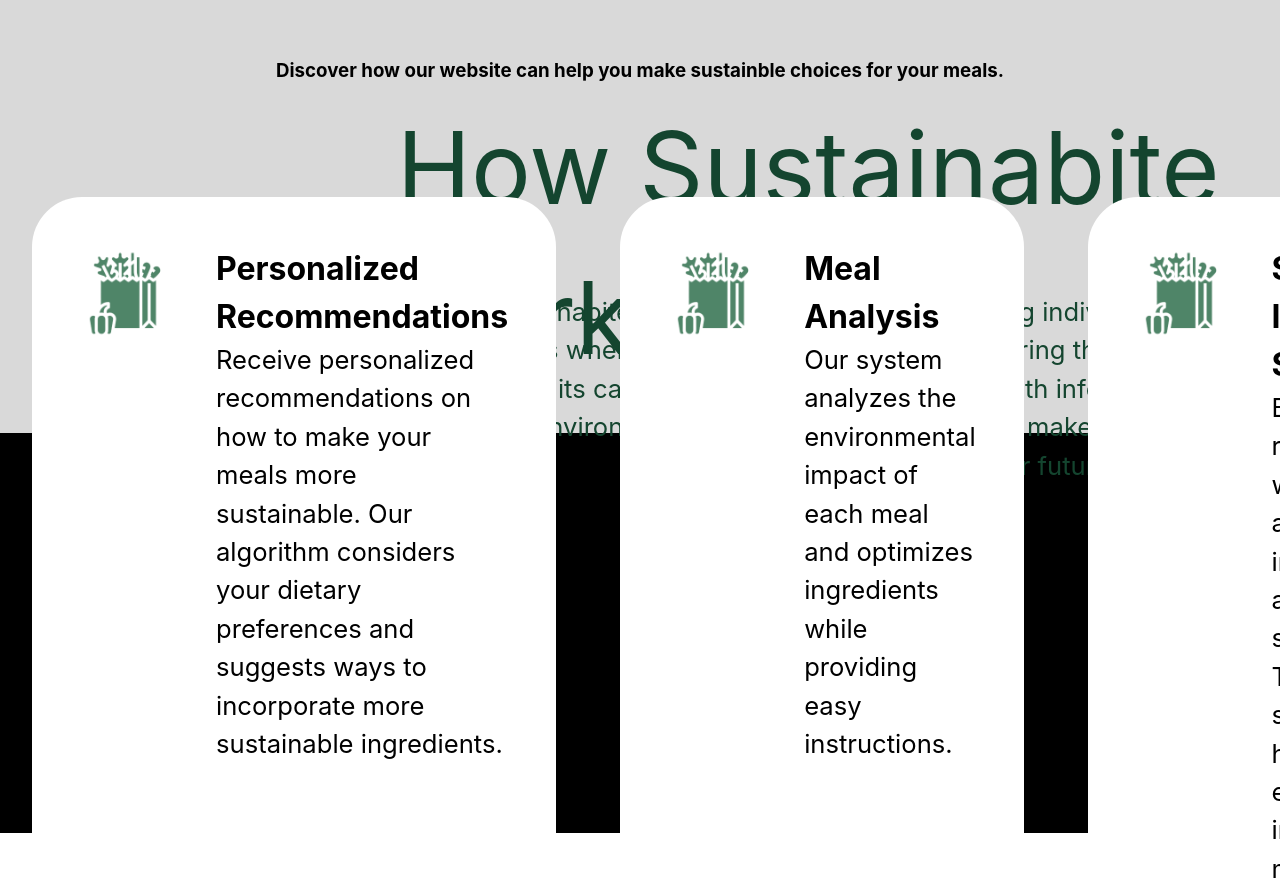
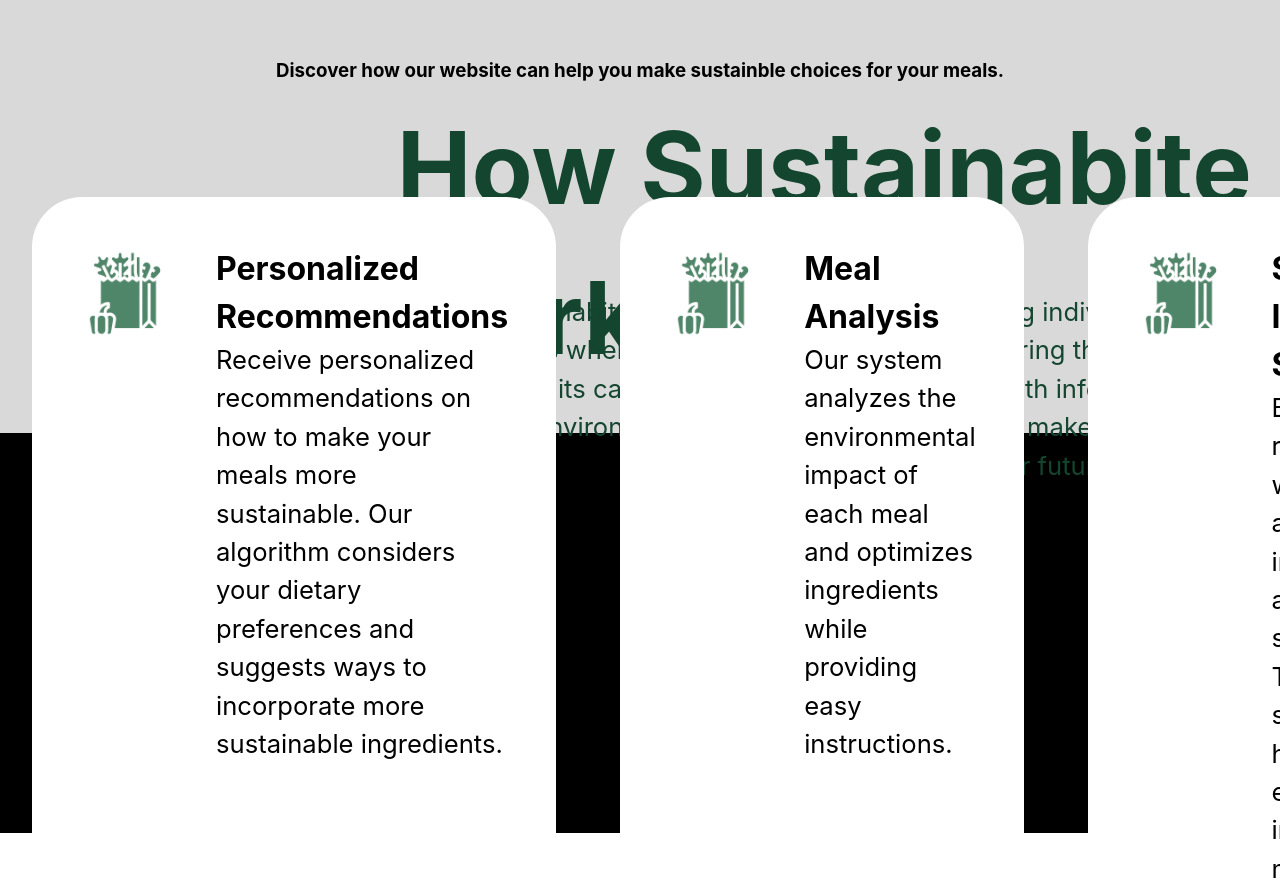
Before and after one commit to anthonyych4n/Sustainabite, a React (Vite) app: page / in a window 1280 px wide. Shown: the part 1807-2697 px from the top of the page. Built offline with nearby package versions, Linux system fonts and the light colour scheme.

Commit message:
Update MainPage.jsx

```diff
--- a/src/pages/MainPage.jsx
+++ b/src/pages/MainPage.jsx
@@ -23,7 +23,7 @@
         <div className="mainpage3">
           <div className= "detailscontainer">
             <h2 className="details">Details</h2>
-            <h className="detailstitle">How Sustainabite works</h>
+            <h1 className="detailstitle">How Sustainabite works</h1>
             <p>
             Sustainabite is a website dedicated to helping individuals make sustainable choices when it comes to their meals. By entering the details of your meal, we analyze its carbon footprint and provide you with information on how it impacts the environment. With Sustainabite, you can make informed decisions and contribute to a greener future.
             </p>
```
